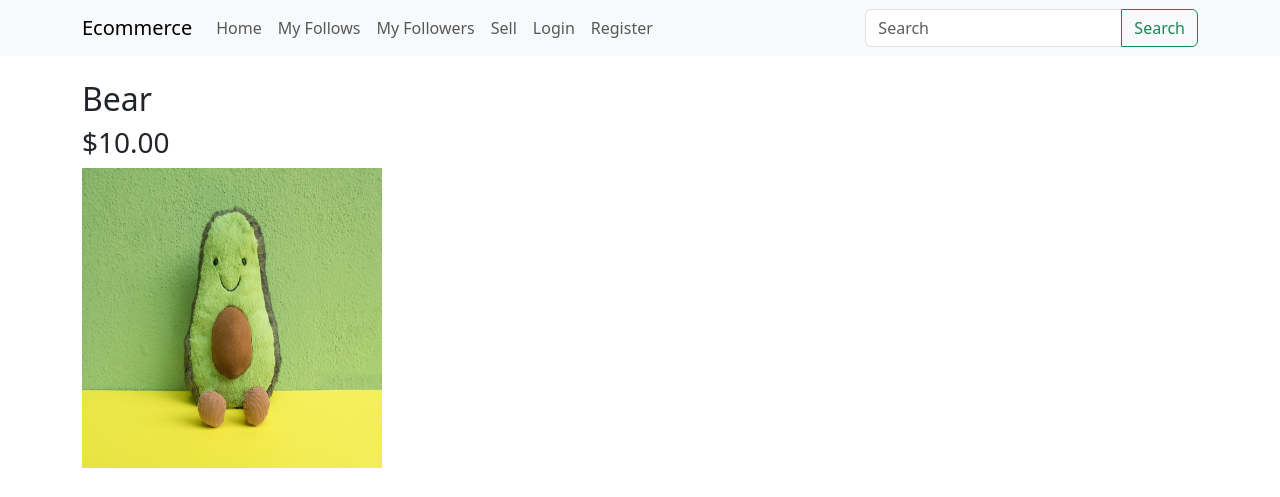
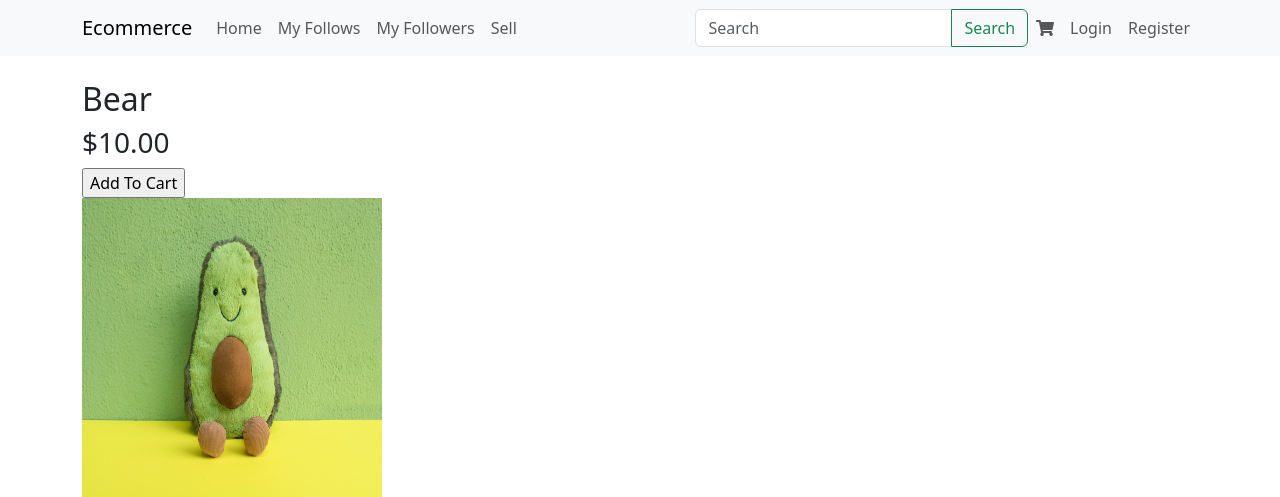
Before and after one commit to tempestpulse/ecommerce, a Django app: page /item/2/ in a window 1280 px wide. Shown: the top 497 px of the page. Run offline with Django 5.2, Linux system fonts and the light colour scheme; data comes from the database, SQL or seed files in the repository; both versions use the stored data as it was after the commit; some libraries are stand-ins or nearby versions.

Commit message:
adding and removing items from cart works

```diff
--- a/cart/cart.py
+++ b/cart/cart.py
@@ -10,35 +10,8 @@ class Cart(object):
             cart = self.session[settings.CART_SESSION_ID] = {}
         self.cart = cart
 
-    def save(self):
-        self.session[settings.CART_SESSION_ID] = self.cart
-        self.session.modified = True
-
-    def add(self, item, quantity=1, update_quantity=False):
-        item_id = str(item.id)
-        if item_id not in self.cart:
-            self.cart[item_id] = {'quantity': 1, 'price': str(item.price)}
-        if update_quantity:
-            self.cart[item_id]['quantity'] = quantity
-        else:
-            self.cart[item_id]['quantity'] += quantity
-        self.save()
-
-    def remove(self, item):
-        item_id = str(item.id)
-        if item_id in self.cart:
-            del self.cart[item_id]
-            self.save()
-
     def __len__(self):
         return sum(item['quantity'] for item in self.cart.values())
-
-    def get_total_price(self):
-        return sum(item['price'] * item['quantity'] for item in self.cart.values())
-
-    def clear(self):
-        del self.session[settings.CART_SESSION_ID]
-        self.save()
 
     def __iter__(self):
         for p in self.cart.keys():
@@ -48,3 +21,32 @@ class Cart(object):
             item['total_price'] = item['product'].price * item['quantity']
 
             yield item
+
+    def save(self):
+        self.session[settings.CART_SESSION_ID] = self.cart
+        self.session.modified = True
+
+    def add(self, item_id, quantity=1, update_quantity=False):
+        item_id = str(item_id)
+        if item_id not in self.cart:
+            self.cart[item_id] = {'quantity': 0, 'price': str(Item(id=item_id).price)}
+        if update_quantity:
+            self.cart[item_id]['quantity'] = quantity
+        else:
+            self.cart[item_id]['quantity'] += quantity
+        self.save()
+
+    def remove(self, item_id):
+        item_id = str(item_id)
+        if item_id in self.cart:
+            self.cart[item_id]['quantity'] -= 1
+            if self.cart[item_id]['quantity'] == 0:
+                del self.cart[item_id]
+            self.save()
+
+    def get_total_price(self):
+        return sum(item['price'] * item['quantity'] for item in self.cart.values())
+
+    def clear(self):
+        del self.session[settings.CART_SESSION_ID]
+        self.save()
--- a/cart/templates/cart/cart_detail.html
+++ b/cart/templates/cart/cart_detail.html
@@ -23,7 +23,7 @@
                 <td>{{ item.product.quantity }}</td>
                 <td>{{ item.product.price }} * {{ item.quantity }}</td>
                 <td>
-                    <a href="{% url 'cart:cart-remove' item.id %}">Remove</a>
+                    <a href="{% url 'cart:cart-remove' item.product.id %}">Remove</a>
                 </td>
             </tr>
             {% endfor %}
--- a/cart/urls.py
+++ b/cart/urls.py
@@ -1,10 +1,10 @@
 from django.urls import path
-from .views import CartAddView, CartRemoveView, CartDetailView
+from . import views
 
 app_name = 'cart'
 
 urlpatterns = [
-    path('', CartDetailView.as_view(), name='cart-detail'),
-    path('add/<int:item_id>', CartAddView.as_view(), name='cart-add'),
-    path('remove/<int:item_id>', CartRemoveView.as_view(), name='cart-remove')
+    path('', views.cart_detail, name='cart-detail'),
+    path('add/<int:item_id>', views.cart_add, name='cart-add'),
+    path('remove/<int:item_id>', views.cart_remove, name='cart-remove')
 ]
--- a/ecommerce/settings.py
+++ b/ecommerce/settings.py
@@ -127,4 +127,7 @@ STATICFILES_DIRS = [os.path.join(BASE_DIR, 'static')]
 
 DEFAULT_AUTO_FIELD = 'django.db.models.BigAutoField'
 
+LOGIN_URL = 'account:login'
 CART_SESSION_ID = 'cart'
+
+CART_SESSION_ID = 'cart'
--- a/item/templates/item/base.html
+++ b/item/templates/item/base.html
@@ -6,6 +6,7 @@
     <title>Ecommerce</title>
     <link href="https://cdn.jsdelivr.net/npm/bootstrap@5.3.2/dist/css/bootstrap.min.css" rel="stylesheet"
           integrity="sha384-T3c6CoIi6uLrA9TneNEoa7RxnatzjcDSCmG1MXxSR1GAsXEV/Dwwykc2MPK8M2HN" crossorigin="anonymous">
+    <link rel="stylesheet" href="https://cdnjs.cloudflare.com/ajax/libs/font-awesome/5.15.4/css/all.min.css">
 </head>
 
 
@@ -36,6 +37,22 @@
                 <li class="nav-item">
                     <a class="nav-link" href="{% url 'item:item-create' %}">Sell</a>
                 </li>
+
+
+            </ul>
+</div>
+<form action="{% url 'item:item-search' %}" method='GET'>
+    <div class="input-group">
+        <input name='q' class="form-control mr-sm-2" type="search" placeholder="Search" aria-label="Search">
+        <button class="btn btn-outline-success my-2 my-sm-0" type="submit">Search</button>
+    </div>
+</form>
+<ul class="navbar-nav ml-auto">
+    <li class="nav-item">
+        <a class="nav-link" href="{% url 'cart:cart-detail' %}">
+            <i class="fas fa-shopping-cart"></i> <!-- Font Awesome cart icon -->
+        </a>
+    </li>
     <li class="nav-item">
         {% if request.user.is_authenticated %}
             <a class="nav-link" href="{% url 'account:logout' %}">Logout</a>
@@ -47,16 +64,9 @@
         <a class="nav-link" href="{% url 'account:register' %}">Register</a>
     </li>
     {% endif %}
-
 </ul>
 </div>
-        <form action="{% url 'item:item-search' %}" method='GET'>
-            <div class="input-group">
-                <input name='q' class="form-control mr-sm-2" type="search" placeholder="Search" aria-label="Search">
-                <button class="btn btn-outline-success my-2 my-sm-0" type="submit">Search</button>
-            </div>
-        </form>
-    </div>
+
 </nav>
 
 {% block content %}
--- a/item/templates/item/item.html
+++ b/item/templates/item/item.html
@@ -4,6 +4,11 @@
 
 <section class="container mt-4">
         <h2>{{ item.name }} <h3>${{ item.price }}</h3>
+<form action="{% url 'cart:cart-add' item.id %}" method="post">
+    {% csrf_token %}
+    {{ cart_item_form }}
+    <input type="submit" value="Add To Cart">
+</form>
             {% if item.user == request.user %}
             <a href="{% url 'item:item-update' item.pk %}">Update</a> | <a href="{% url 'item:item-delete' item.pk %}">Delete</a>
             {% endif %}
```
Also changed, not shown: cart/views.py (+10 -19 lines), db.sqlite3. Lines whose indentation alone changed are shown as unchanged.
